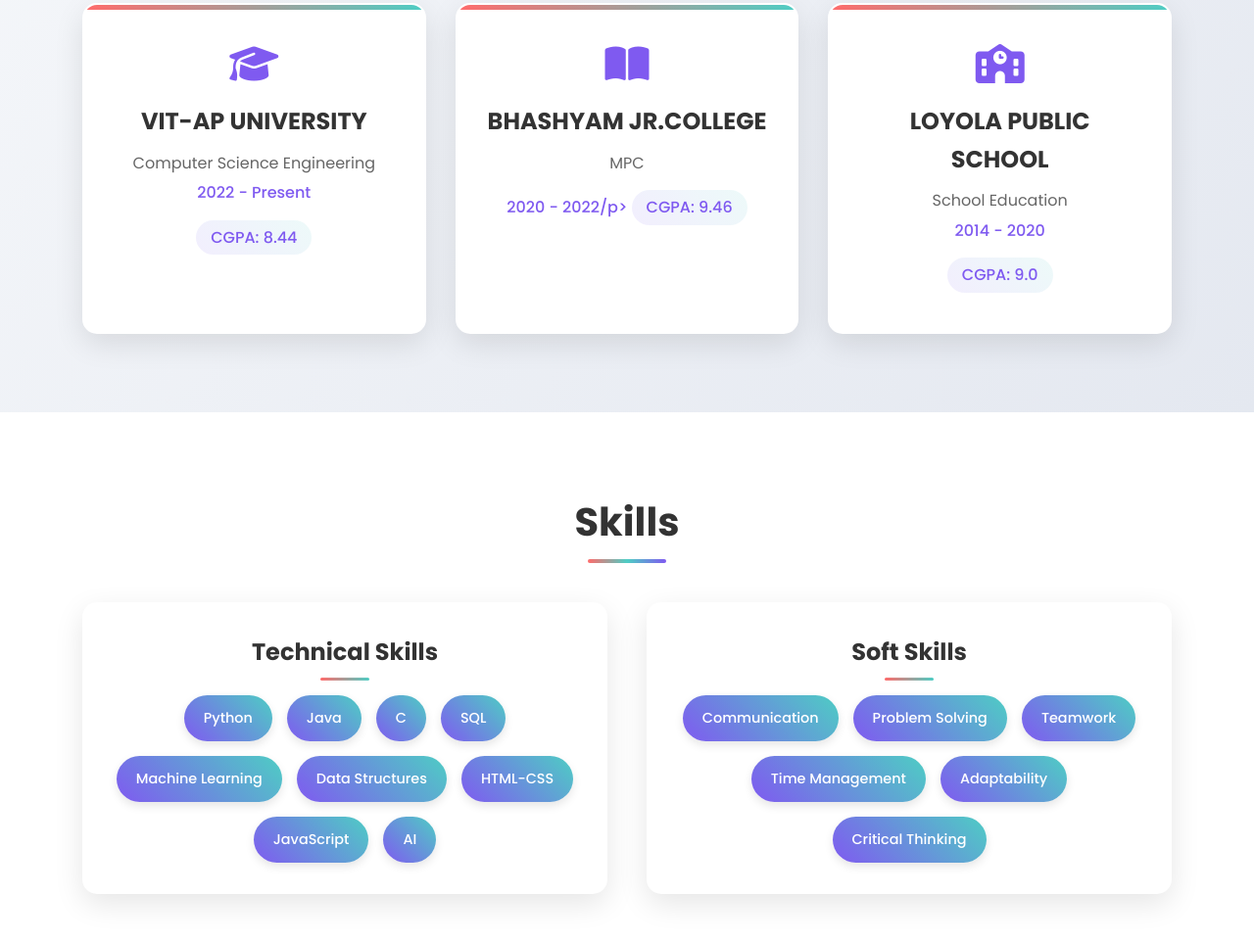
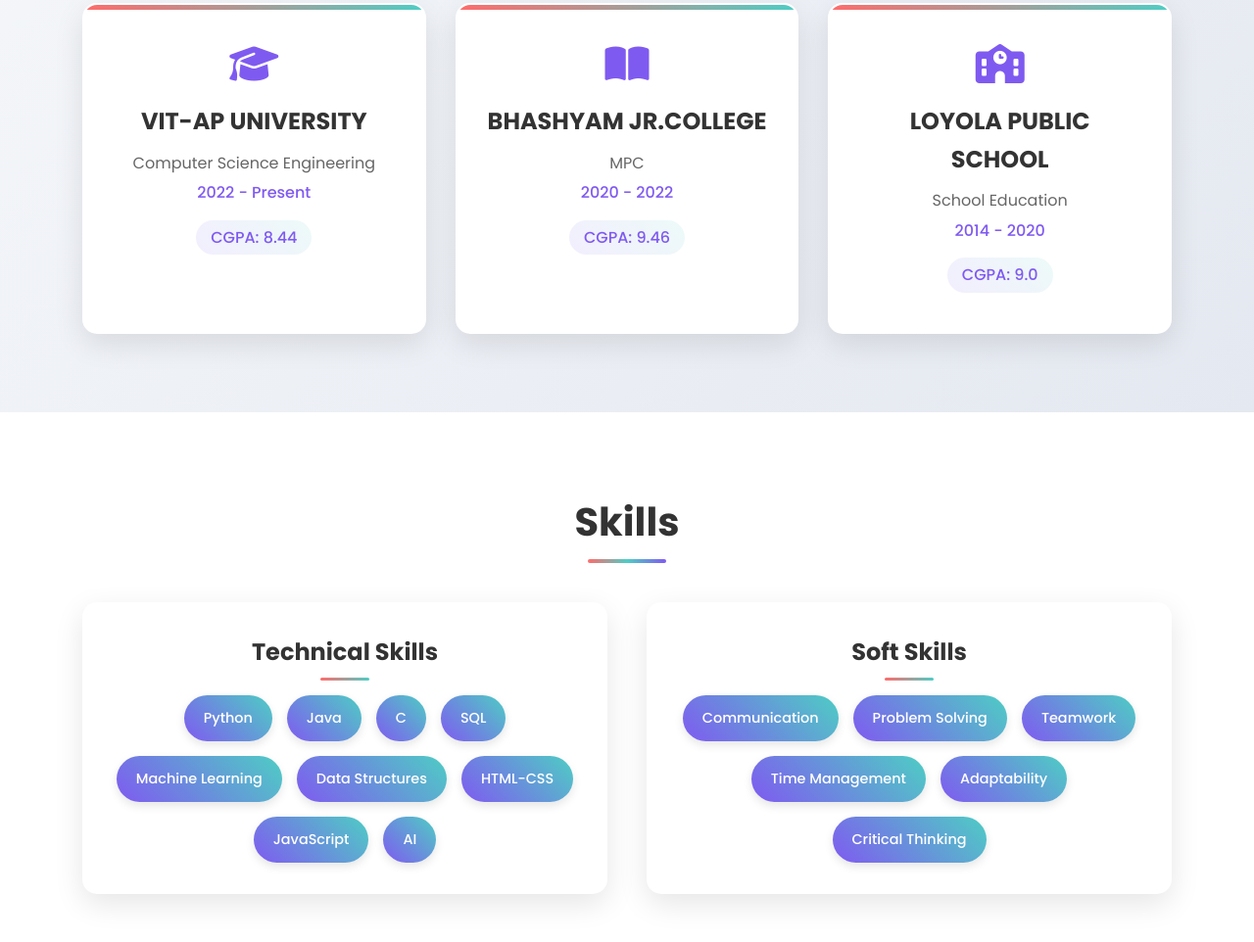
Before and after one commit to SANA-FARHEEN-MOHAMMAD/my-portfolio, a website: page public/index.html in a window 1280 px wide. Shown: the part 1578-2540 px from the top of the page at 98% size. Drawn offline with Linux system fonts and the light colour scheme.

Commit message:
Update index.html

```diff
--- a/public/index.html
+++ b/public/index.html
@@ -1360,7 +1360,7 @@
           <i class="fas fa-book-open"></i>
           <h3>BHASHYAM JR.COLLEGE</h3>
           <p>MPC</p>
-          <p class="year">2020 - 2022/p>
+          <p class="year">2020 - 2022</p>
           <span class="grade">CGPA: 9.46</span>
         </div>
 
```
